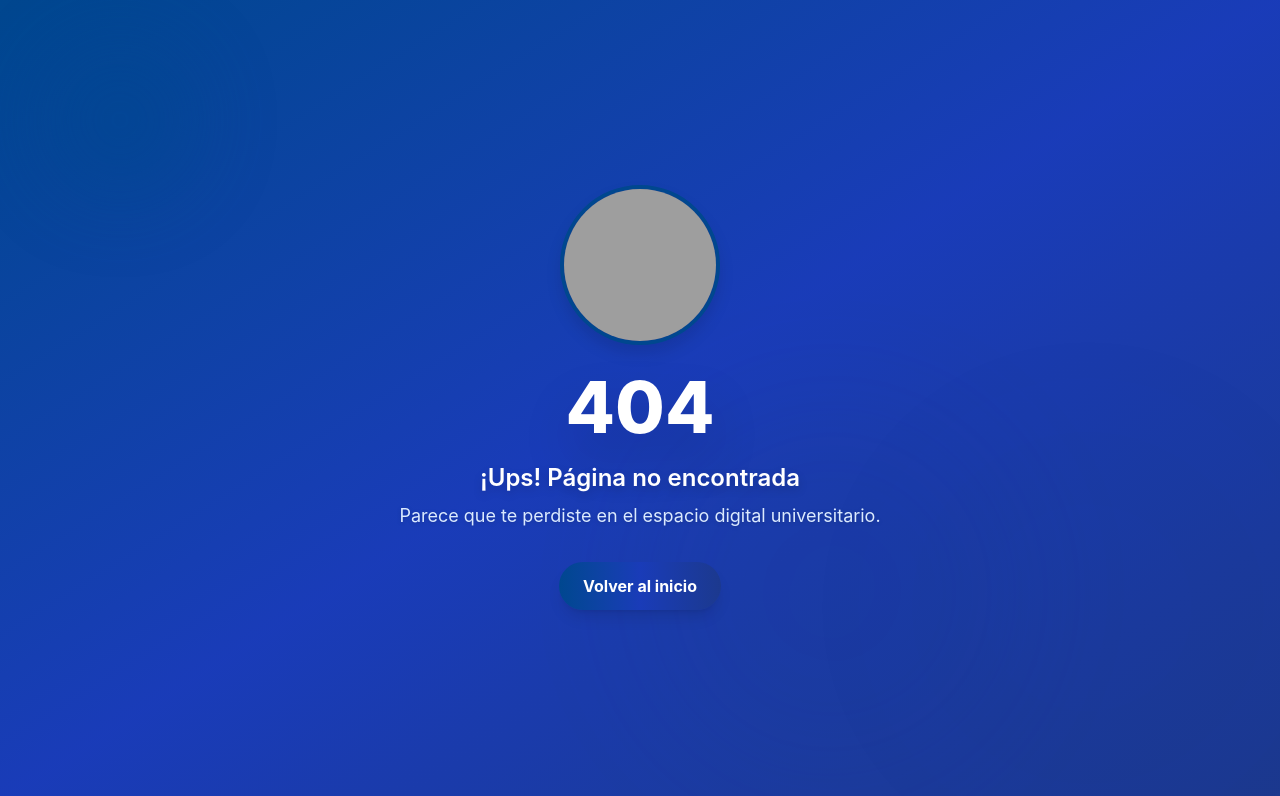
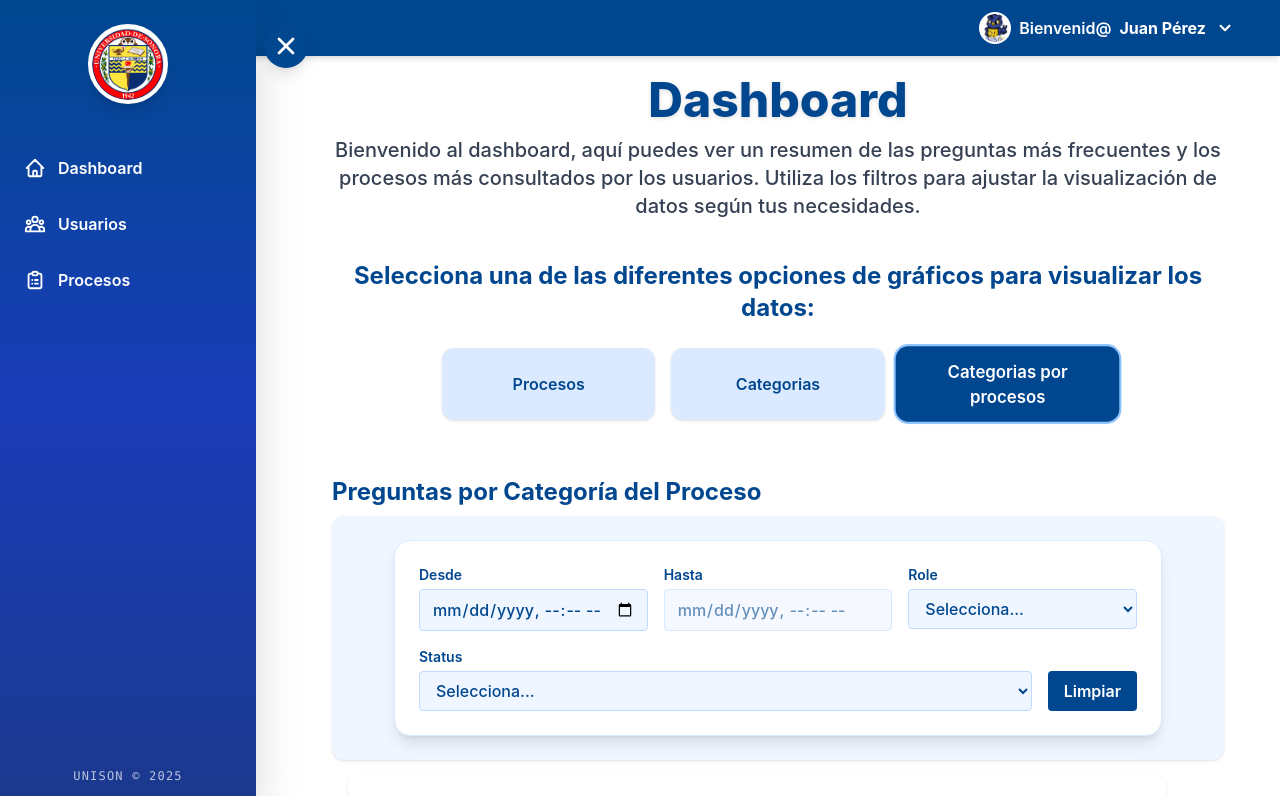
Before and after one commit to desarrolloisw/Transformaci-n-Digital, a React (Vite) app in the folder frontend/: page /dashboard/categoriesbyprocess in a window 1280 px wide. Before the commit this address had no page. Shown: the top 796 px of the page. Built offline with nearby package versions, Linux system fonts and the light colour scheme; grey boxes are pictures that could not be loaded.

Commit message:
Separacion del modulo de dashboard con manejo de navlinks para optimizar el abrir y cerrar navbar

```diff
--- /dev/null
+++ b/frontend/src/components/dashboard/DashboardCategories.jsx
@@ -0,0 +1,53 @@
+import { useState } from "react";
+import { DashboardCharts } from "./DashboardCharts";
+import { DatesFiltersAndSelects } from "../ui/DatesFiltersAndSelects";
+import { NotResults } from "../notFound/NotResults";
+
+export const DashboardCategories = () => {
+      // eslint-disable-next-line
+      const [dates, setDates] = useState({ from: "", to: "" });
+      // eslint-disable-next-line
+      const [resetCounter, setResetCounter] = useState(0);
+
+      const handleDatesChange = (values) => {
+        setDates(values);
+      };
+
+      const handleClear = () => {
+        setDates({ from: "", to: "" });
+      };
+
+      // Mocks
+    const getCategoryCount = [
+        { "categoryId": 1, "categoryName": "Requisitos", "count": 10 },
+        { "categoryId": 2, "categoryName": "Fechas", "count": 5 },
+        { "categoryId": 3, "categoryName": "Costos", "count": 0 },
+        { "categoryId": 4, "categoryName": "Documentación", "count": 8 },
+        { "categoryId": 5, "categoryName": "Procedimientos", "count": 3 }
+    ];
+    return (
+        <div className="container mx-auto p-4">
+          {/* Filtro y gráfica de categorías */}
+          <section className="mb-10">
+            <h2 className="text-2xl font-bold text-[#00478f] mb-2 text-center md:text-left">Preguntas por Categoría</h2>
+            <div className="p-6 bg-blue-50 rounded-xl flex flex-col gap-6 items-center shadow mb-4">
+              <DatesFiltersAndSelects
+                onChange={handleDatesChange}
+                onClear={handleClear}
+                clearSignal={resetCounter}
+              />
+            </div>
+            {getCategoryCount.length === 0 ? (
+              <NotResults notResultsName={"Category Count"} />
+            ) : (
+              <DashboardCharts
+                data={getCategoryCount}
+                xKey="categoryName"
+                barKey="count"
+                title=""
+              />
+            )}
+          </section>
+        </div>
+    );
+}
--- /dev/null
+++ b/frontend/src/components/dashboard/DashboardCategoriesByProcess.jsx
@@ -0,0 +1,75 @@
+import { useState } from "react";
+import { DashboardCharts } from "./DashboardCharts";
+import { DatesFiltersAndSelects } from "../ui/DatesFiltersAndSelects";
+import { NotResults } from "../notFound/NotResults";
+
+export const DashboardCategoriesByProcess = () => {
+      // eslint-disable-next-line
+      const [dates, setDates] = useState({ from: "", to: "" });
+      // eslint-disable-next-line
+      const [resetCounter, setResetCounter] = useState(0);
+
+      const handleDatesChange = (values) => {
+        setDates(values);
+      };
+
+      const handleClear = () => {
+        setDates({ from: "", to: "" });
+      };
+
+      // Mock data for selects
+      const selectsData = [
+        {
+          label: "Role",
+          options: [
+            { id: 1, name: "Admin" },
+            { id: 2, name: "User" }
+          ],
+          value: "",
+          onChange: () => {}
+        },
+        {
+          label: "Status",
+          options: [],
+          value: "",
+          onChange: () => {}
+        }
+      ];
+
+      // Mocks
+    const getCategoryCountByProcess = [
+        { "categoryId": 1, "categoryName": "Requisitos", "count": 7 },
+        { "categoryId": 2, "categoryName": "Fechas", "count": 2 },
+        { "categoryId": 3, "categoryName": "Costos", "count": 0 },
+        { "categoryId": 4, "categoryName": "Documentación", "count": 5 },
+        { "categoryId": 5, "categoryName": "Procedimientos", "count": 1 }
+    ];
+
+    return (
+        <div className="container mx-auto p-4">
+            {/* Filtro y gráfica de categorías por proceso */}
+          <section className="mb-10">
+            <h2 className="text-2xl font-bold text-[#00478f] mb-2 text-center md:text-left">Preguntas por Categoría del Proceso</h2>
+            <div className="p-6 bg-blue-50 rounded-xl flex flex-col gap-6 items-center shadow mb-4">
+              <DatesFiltersAndSelects
+                onChange={handleDatesChange}
+                onClear={handleClear}
+                selectsData={selectsData}
+                clearSignal={resetCounter}
+              />
+            </div>
+            {getCategoryCountByProcess.length === 0 ? (
+              <NotResults notResultsName={"Category Count by Process"} />
+            ) : (
+              <DashboardCharts
+                processName="Servicio social"
+                data={getCategoryCountByProcess}
+                xKey="categoryName"
+                barKey="count"
+                title=""
+              />
+            )}
+          </section>
+        </div>
+    );
+}
--- /dev/null
+++ b/frontend/src/components/dashboard/DashboardProcess.jsx
@@ -0,0 +1,53 @@
+import { useState } from "react";
+import { DashboardCharts } from "./DashboardCharts";
+import { DatesFiltersAndSelects } from "../ui/DatesFiltersAndSelects";
+import { NotResults } from "../notFound/NotResults";
+
+export const DashboardProcess = () => {
+      // eslint-disable-next-line
+      const [dates, setDates] = useState({ from: "", to: "" });
+      // eslint-disable-next-line
+      const [resetCounter, setResetCounter] = useState(0);
+
+      const handleDatesChange = (values) => {
+        setDates(values);
+      };
+
+      const handleClear = () => {
+        setDates({ from: "", to: "" });
+      };
+
+      // Mocks
+      const getProcessCount = [
+        { "processId": 1, "processName": "Inscripciones", "count": 15 },
+        { "processId": 2, "processName": "Becas", "count": 8 },
+        { "processId": 3, "processName": "Titulación", "count": 0 },
+        { "processId": 4, "processName": "Admisión", "count": 5 },
+        { "processId": 5, "processName": "Reinscripción", "count": 12 }
+      ];
+    return (
+        <div className="container mx-auto p-4">
+            {/* Filtro y gráfica de procesos */}
+            <section className="mb-10">
+            <h2 className="text-2xl font-bold text-[#00478f] mb-2 text-center md:text-left">Preguntas por Proceso</h2>
+            <div className="p-6 bg-blue-50 rounded-xl flex flex-col gap-6 items-center shadow mb-4">
+                <DatesFiltersAndSelects
+                onChange={handleDatesChange}
+                onClear={handleClear}
+                clearSignal={resetCounter}
+                />
+            </div>
+            {getProcessCount.length === 0 ? (
+                <NotResults notResultsName={"Process Count"} />
+            ) : (
+                <DashboardCharts
+                data={getProcessCount}
+                xKey="processName"
+                barKey="count"
+                title=""
+                />
+            )}
+            </section>
+        </div>
+    );
+}
--- a/frontend/src/pages/Dashboard.jsx
+++ b/frontend/src/pages/Dashboard.jsx
@@ -1,68 +1,8 @@
-import { useState } from "react";
-import { NotResults } from "../components/notFound/NotResults";
-import { DashboardCharts } from "../components/dashboard/DashboardCharts";
-import { DatesFiltersAndSelects } from "../components/ui/DatesFiltersAndSelects";
 import { Sidebar } from "../components/ui/Sidebar";
 import { LogoutBar } from "../components/ui/LogoutBar";
+import { NavLink, Outlet } from "react-router-dom";
 
 export function Dashboard() {
-  // eslint-disable-next-line
-  const [dates, setDates] = useState({ from: "", to: "" });
-  // eslint-disable-next-line
-  const [resetCounter, setResetCounter] = useState(0);
-
-  const handleDatesChange = (values) => {
-    setDates(values);
-  };
-
-  const handleClear = () => {
-    setDates({ from: "", to: "" });
-  };
-
-  // Mock data for selects
-  const selectsData = [
-    {
-      label: "Role",
-      options: [
-        { id: 1, name: "Admin" },
-        { id: 2, name: "User" }
-      ],
-      value: "",
-      onChange: () => {}
-    },
-    {
-      label: "Status",
-      options: [],
-      value: "",
-      onChange: () => {}
-    }
-  ];
-
-  // Mocks
-  const getProcessCount = [
-    { "processId": 1, "processName": "Inscripciones", "count": 15 },
-    { "processId": 2, "processName": "Becas", "count": 8 },
-    { "processId": 3, "processName": "Titulación", "count": 0 },
-    { "processId": 4, "processName": "Admisión", "count": 5 },
-    { "processId": 5, "processName": "Reinscripción", "count": 12 }
-  ];
-
-  const getCategoryCount = [
-    { "categoryId": 1, "categoryName": "Requisitos", "count": 10 },
-    { "categoryId": 2, "categoryName": "Fechas", "count": 5 },
-    { "categoryId": 3, "categoryName": "Costos", "count": 0 },
-    { "categoryId": 4, "categoryName": "Documentación", "count": 8 },
-    { "categoryId": 5, "categoryName": "Procedimientos", "count": 3 }
-  ];
-
-  const getCategoryCountByProcess = [
-    { "categoryId": 1, "categoryName": "Requisitos", "count": 7 },
-    { "categoryId": 2, "categoryName": "Fechas", "count": 2 },
-    { "categoryId": 3, "categoryName": "Costos", "count": 0 },
-    { "categoryId": 4, "categoryName": "Documentación", "count": 5 },
-    { "categoryId": 5, "categoryName": "Procedimientos", "count": 1 }
-  ];
-
   return (
     <div className="flex min-h-screen bg-white overflow-x-hidden">
       <Sidebar />
@@ -75,74 +15,49 @@ export function Dashboard() {
           <p className="mb-10 text-lg md:text-xl text-gray-700 text-center font-medium">
             Bienvenido al dashboard, aquí puedes ver un resumen de las preguntas más frecuentes y los procesos más consultados por los usuarios. Utiliza los filtros para ajustar la visualización de datos según tus necesidades.
           </p>
-
-          {/* Filtro y gráfica de procesos */}
-          <section className="mb-10">
-            <h2 className="text-2xl font-bold text-[#00478f] mb-2 text-center md:text-left">Preguntas por Proceso</h2>
-            <div className="p-6 bg-blue-50 rounded-xl flex flex-col gap-6 items-center shadow mb-4">
-              <DatesFiltersAndSelects
-                onChange={handleDatesChange}
-                onClear={handleClear}
-                clearSignal={resetCounter}
-              />
-            </div>
-            {getProcessCount.length === 0 ? (
-              <NotResults notResultsName={"Process Count"} />
-            ) : (
-              <DashboardCharts
-                data={getProcessCount}
-                xKey="processName"
-                barKey="count"
-                title=""
-              />
-            )}
-          </section>
-
-          {/* Filtro y gráfica de categorías */}
-          <section className="mb-10">
-            <h2 className="text-2xl font-bold text-[#00478f] mb-2 text-center md:text-left">Preguntas por Categoría</h2>
-            <div className="p-6 bg-blue-50 rounded-xl flex flex-col gap-6 items-center shadow mb-4">
-              <DatesFiltersAndSelects
-                onChange={handleDatesChange}
-                onClear={handleClear}
-                clearSignal={resetCounter}
-              />
-            </div>
-            {getCategoryCount.length === 0 ? (
-              <NotResults notResultsName={"Category Count"} />
-            ) : (
-              <DashboardCharts
-                data={getCategoryCount}
-                xKey="categoryName"
-                barKey="count"
-                title=""
-              />
-            )}
-          </section>
-
-          {/* Filtro y gráfica de categorías por proceso */}
-          <section className="mb-10">
-            <h2 className="text-2xl font-bold text-[#00478f] mb-2 text-center md:text-left">Preguntas por Categoría del Proceso</h2>
-            <div className="p-6 bg-blue-50 rounded-xl flex flex-col gap-6 items-center shadow mb-4">
-              <DatesFiltersAndSelects
-                onChange={handleDatesChange}
-                onClear={handleClear}
-                selectsData={selectsData}
-                clearSignal={resetCounter}
-              />
-            </div>
-            {getCategoryCountByProcess.length === 0 ? (
-              <NotResults notResultsName={"Category Count by Process"} />
-            ) : (
-              <DashboardCharts
-                processName="Servicio social"
-                data={getCategoryCountByProcess}
-                xKey="categoryName"
-                barKey="count"
-                title=""
-              />
-            )}
-          </section>
+          <div className="flex flex-col items-center w-full">
+            <h3 className="text-2xl font-bold text-[#00478f] mb-6 text-center">
+              Selecciona una de las diferentes opciones de gráficos para visualizar los datos:
+            </h3>
+            <nav className="flex flex-wrap justify-center gap-4 mb-10 w-full max-w-2xl">
+              <NavLink
+                to="processes"
+                className={({ isActive }) =>
+                  `flex-1 min-w-[140px] px-6 py-3 rounded-xl font-semibold shadow transition-all duration-300 flex items-center justify-center text-center
+                  ${isActive
+                    ? "bg-[#00478f] text-white scale-105 ring-2 ring-blue-300"
+                    : "bg-blue-100 text-[#00478f] hover:bg-blue-200 hover:scale-105"}`
+                }
+              >
+                <span className="w-full text-center">Procesos</span>
+              </NavLink>
+              <NavLink
+                to="categories"
+                className={({ isActive }) =>
+                  `flex-1 min-w-[140px] px-6 py-3 rounded-xl font-semibold shadow transition-all duration-300 flex items-center justify-center text-center
+                  ${isActive
+                    ? "bg-[#00478f] text-white scale-105 ring-2 ring-blue-300"
+                    : "bg-blue-100 text-[#00478f] hover:bg-blue-200 hover:scale-105"}`
+                }
+              >
+                <span className="w-full text-center">Categorias</span>
+              </NavLink>
+              <NavLink
+                to="categoriesbyprocess"
+                className={({ isActive }) =>
+                  `flex-1 min-w-[180px] px-6 py-3 rounded-xl font-semibold shadow transition-all duration-300 flex items-center justify-center text-center
+                  ${isActive
+                    ? "bg-[#00478f] text-white scale-105 ring-2 ring-blue-300"
+                    : "bg-blue-100 text-[#00478f] hover:bg-blue-200 hover:scale-105"}`
+                }
+              >
+                <span className="w-full text-center">Categorias por procesos</span>
+              </NavLink>
+            </nav>
+            <section className="mb-10 w-full">
+              <Outlet />
+            </section>
+          </div>
         </div>
       </main>
     </div>
--- a/frontend/src/routes/routes.jsx
+++ b/frontend/src/routes/routes.jsx
@@ -1,4 +1,4 @@
-import { BrowserRouter, Routes, Route } from 'react-router-dom';
+import { BrowserRouter, Routes, Route, Navigate } from 'react-router-dom';
 import { Dashboard } from '../pages/Dashboard';
 import { Login } from '../pages/Login';
 import { Process } from '../pages/Process';
@@ -6,11 +6,19 @@ import { ProcessDetails } from '../pages/ProcessDetails';
 import { UserDetails } from '../pages/UserDetails';
 import { Users } from '../pages/Users';
 import { Page404 } from '../pages/notFound/404';
+import { DashboardProcess } from '../components/dashboard/DashboardProcess';
+import { DashboardCategories } from '../components/dashboard/DashboardCategories';
+import { DashboardCategoriesByProcess } from '../components/dashboard/DashboardCategoriesByProcess';
 
 export const MyRoutes = () => (
     <BrowserRouter>
         <Routes>
-            <Route path="/" element={<Dashboard />} />
+            <Route path="/" element={<Navigate to="/dashboard" replace />} />
+            <Route path="/dashboard" element={<Dashboard />} >
+                <Route path="processes" element={<DashboardProcess />} />
+                <Route path="categories" element={<DashboardCategories />} />
+                <Route path="categoriesbyprocess" element={<DashboardCategoriesByProcess />} />
+            </Route>
             <Route path="/login" element={<Login />} />
             <Route path='/processes' element={<Process />} />
             <Route path='/process/:id' element={<ProcessDetails />} />
```
